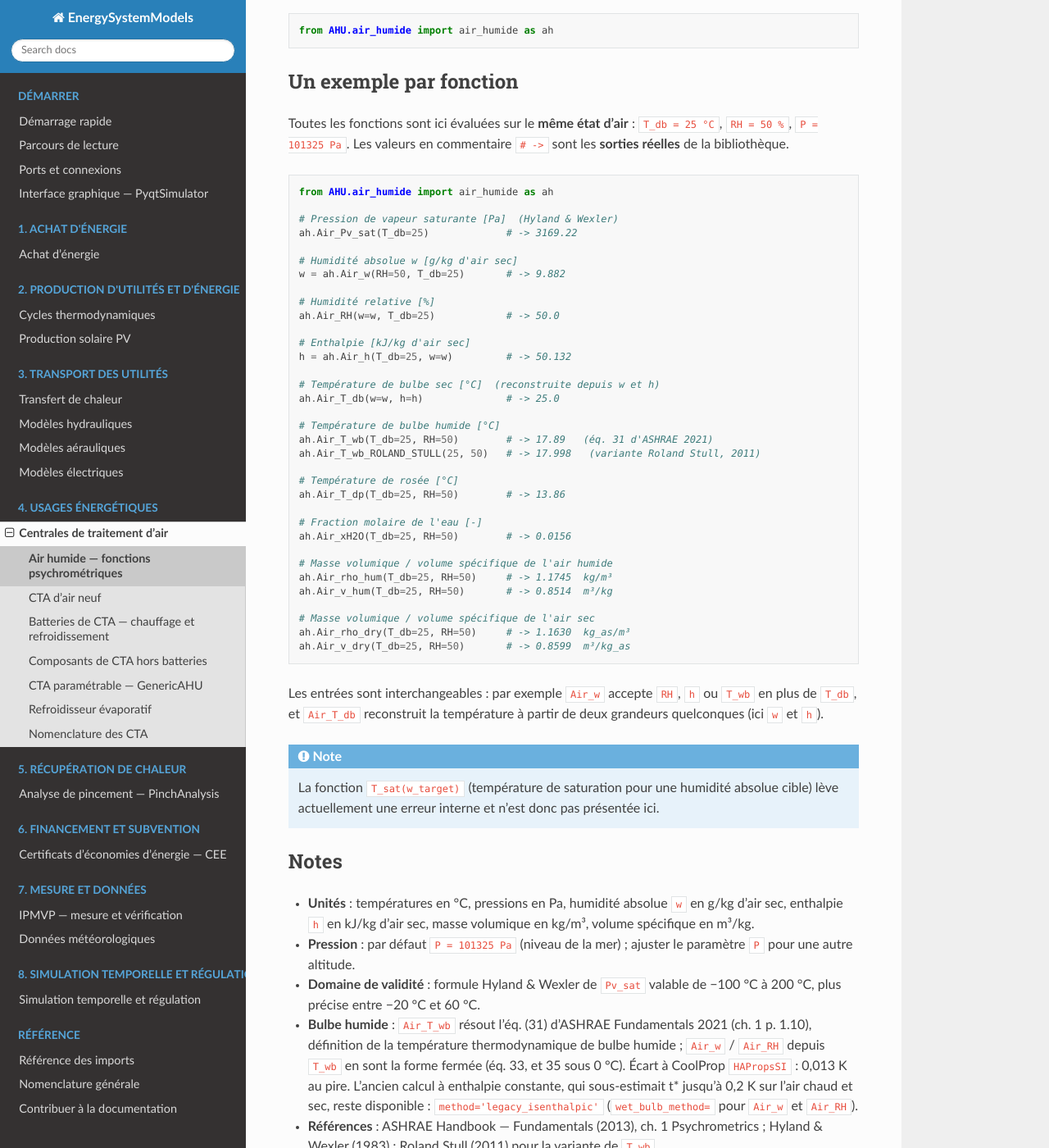
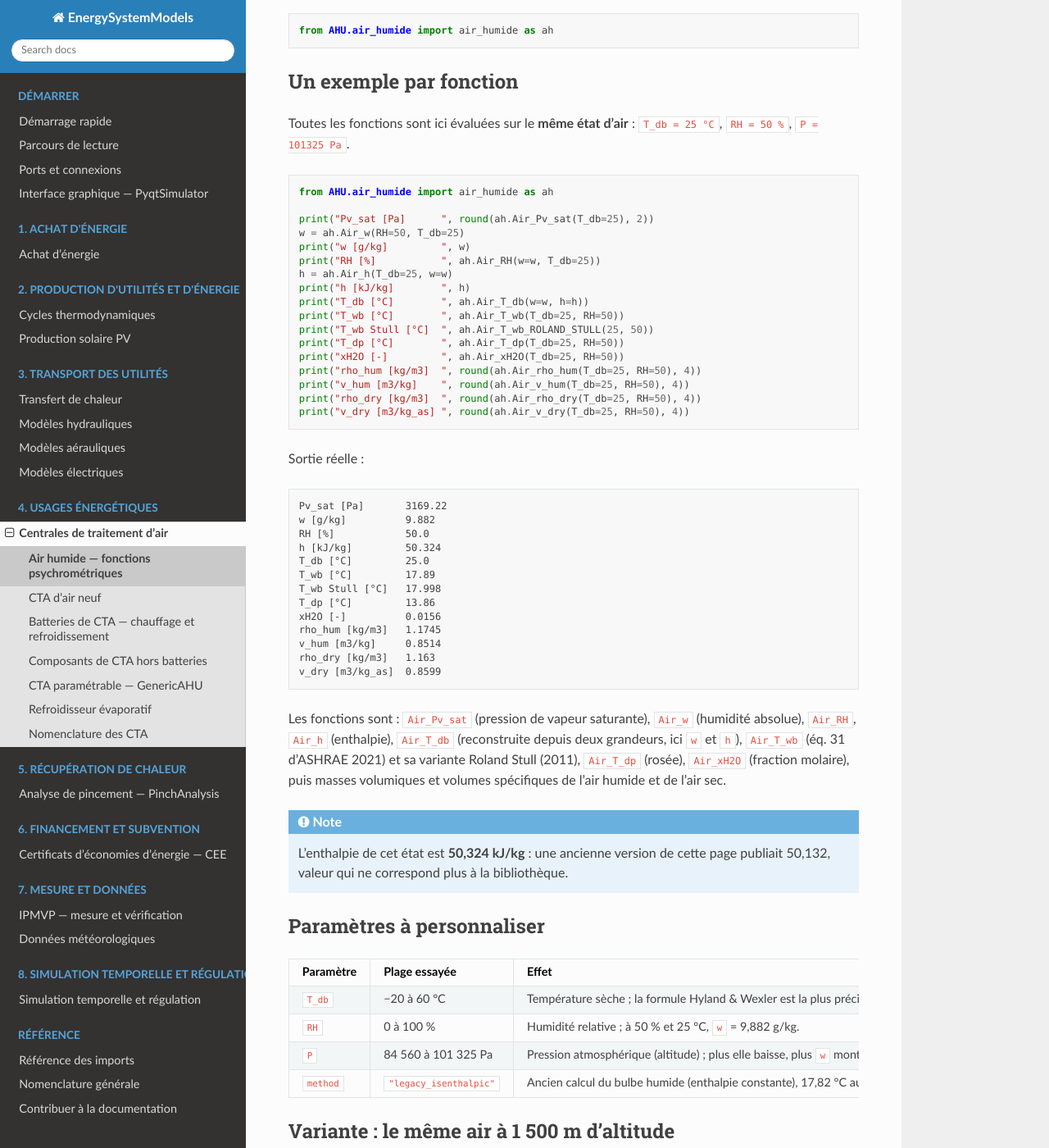
Before and after one commit to ZoheirHADID/EnergySystemModels-fr, a Sphinx documentation site: the page built from docs/source/003-ahu_modules/air_humide.rst, in a window 1280 px wide and 1400 px high, scrolled down 298 px. Shown: the whole window at 82% size. Built offline with Sphinx 7.4.7 and the Read the Docs theme 3.1.0, drawn with Linux system fonts in a browser that asks for light colours; some of the changed text lies outside the part shown.

Commit message:
doc(ahu): air_humide au cran 5, enthalpie corrigee, variante altitude, pieges
Co-Authored-By: Claude Sonnet 5.5 <noreply@anthropic.com>

```diff
--- a/docs/source/003-ahu_modules/air_humide.rst
+++ b/docs/source/003-ahu_modules/air_humide.rst
@@ -17,45 +17,121 @@ Un exemple par fonction
 -----------------------
 
 Toutes les fonctions sont ici évaluées sur le **même état d'air** :
-``T_db = 25 °C``, ``RH = 50 %``, ``P = 101325 Pa``. Les valeurs en commentaire
-``# ->`` sont les **sorties réelles** de la bibliothèque.
+``T_db = 25 °C``, ``RH = 50 %``, ``P = 101325 Pa``.
 
 .. code-block:: python
 
    from AHU.air_humide import air_humide as ah
 
-   # Pression de vapeur saturante [Pa]  (Hyland & Wexler)
-   ah.Air_Pv_sat(T_db=25)             # -> 3169.22
+   print("Pv_sat [Pa]      ", round(ah.Air_Pv_sat(T_db=25), 2))
+   w = ah.Air_w(RH=50, T_db=25)
+   print("w [g/kg]         ", w)
+   print("RH [%]           ", ah.Air_RH(w=w, T_db=25))
+   h = ah.Air_h(T_db=25, w=w)
+   print("h [kJ/kg]        ", h)
+   print("T_db [°C]        ", ah.Air_T_db(w=w, h=h))
+   print("T_wb [°C]        ", ah.Air_T_wb(T_db=25, RH=50))
+   print("T_wb Stull [°C]  ", ah.Air_T_wb_ROLAND_STULL(25, 50))
+   print("T_dp [°C]        ", ah.Air_T_dp(T_db=25, RH=50))
+   print("xH2O [-]         ", ah.Air_xH2O(T_db=25, RH=50))
+   print("rho_hum [kg/m3]  ", round(ah.Air_rho_hum(T_db=25, RH=50), 4))
+   print("v_hum [m3/kg]    ", round(ah.Air_v_hum(T_db=25, RH=50), 4))
+   print("rho_dry [kg/m3]  ", round(ah.Air_rho_dry(T_db=25, RH=50), 4))
+   print("v_dry [m3/kg_as] ", round(ah.Air_v_dry(T_db=25, RH=50), 4))
 
-   # Humidité absolue w [g/kg d'air sec]
-   w = ah.Air_w(RH=50, T_db=25)       # -> 9.882
+Sortie réelle :
 
-   # Humidité relative [%]
-   ah.Air_RH(w=w, T_db=25)            # -> 50.0
+.. code-block:: text
 
-   # Enthalpie [kJ/kg d'air sec]
-   h = ah.Air_h(T_db=25, w=w)         # -> 50.132
+   Pv_sat [Pa]       3169.22
+   w [g/kg]          9.882
+   RH [%]            50.0
+   h [kJ/kg]         50.324
+   T_db [°C]         25.0
+   T_wb [°C]         17.89
+   T_wb Stull [°C]   17.998
+   T_dp [°C]         13.86
+   xH2O [-]          0.0156
+   rho_hum [kg/m3]   1.1745
+   v_hum [m3/kg]     0.8514
+   rho_dry [kg/m3]   1.163
+   v_dry [m3/kg_as]  0.8599
 
-   # Température de bulbe sec [°C]  (reconstruite depuis w et h)
-   ah.Air_T_db(w=w, h=h)              # -> 25.0
+Les fonctions sont : ``Air_Pv_sat`` (pression de vapeur saturante),
+``Air_w`` (humidité absolue), ``Air_RH``, ``Air_h`` (enthalpie),
+``Air_T_db`` (reconstruite depuis deux grandeurs, ici ``w`` et ``h``),
+``Air_T_wb`` (éq. 31 d'ASHRAE 2021) et sa variante Roland Stull (2011),
+``Air_T_dp`` (rosée), ``Air_xH2O`` (fraction molaire), puis masses volumiques
+et volumes spécifiques de l'air humide et de l'air sec.
 
-   # Température de bulbe humide [°C]
-   ah.Air_T_wb(T_db=25, RH=50)        # -> 17.89   (éq. 31 d'ASHRAE 2021)
-   ah.Air_T_wb_ROLAND_STULL(25, 50)   # -> 17.998   (variante Roland Stull, 2011)
+.. note::
 
-   # Température de rosée [°C]
-   ah.Air_T_dp(T_db=25, RH=50)        # -> 13.86
+   L'enthalpie de cet état est **50,324 kJ/kg** : une ancienne version de cette
+   page publiait 50,132, valeur qui ne correspond plus à la bibliothèque.
 
-   # Fraction molaire de l'eau [-]
-   ah.Air_xH2O(T_db=25, RH=50)        # -> 0.0156
+Paramètres à personnaliser
+--------------------------
 
-   # Masse volumique / volume spécifique de l'air humide
-   ah.Air_rho_hum(T_db=25, RH=50)     # -> 1.1745  kg/m³
-   ah.Air_v_hum(T_db=25, RH=50)       # -> 0.8514  m³/kg
+.. list-table::
+   :header-rows: 1
+   :widths: 22 26 52
 
-   # Masse volumique / volume spécifique de l'air sec
-   ah.Air_rho_dry(T_db=25, RH=50)     # -> 1.1630  kg_as/m³
-   ah.Air_v_dry(T_db=25, RH=50)       # -> 0.8599  m³/kg_as
+   * - Paramètre
+     - Plage essayée
+     - Effet
+   * - ``T_db``
+     - −20 à 60 °C
+     - Température sèche ; la formule Hyland & Wexler est la plus précise dans cette plage.
+   * - ``RH``
+     - 0 à 100 %
+     - Humidité relative ; à 50 % et 25 °C, ``w`` = 9,882 g/kg.
+   * - ``P``
+     - 84 560 à 101 325 Pa
+     - Pression atmosphérique (altitude) ; plus elle baisse, plus ``w`` monte à ``RH`` égale.
+   * - ``method``
+     - ``"legacy_isenthalpic"``
+     - Ancien calcul du bulbe humide (enthalpie constante), 17,82 °C au lieu de 17,89 °C ici.
+
+Variante : le même air à 1 500 m d'altitude
+-------------------------------------------
+
+À 1 500 m la pression est d'environ 84 560 Pa. Même température, même humidité
+relative :
+
+.. code-block:: python
+
+   # variante : P = 84 560 Pa (≈ 1 500 m) au lieu de 101 325 Pa
+   P = 84560
+   w_alt = ah.Air_w(RH=50, T_db=25, P=P)
+   print("w [g/kg]       ", w_alt)
+   print("h [kJ/kg]      ", ah.Air_h(T_db=25, w=w_alt))
+   print("rho_hum [kg/m3]", round(ah.Air_rho_hum(T_db=25, RH=50, P=P), 4))
+   print("T_wb [°C]      ", ah.Air_T_wb(T_db=25, RH=50, P=P))
+
+Sortie réelle :
+
+.. code-block:: text
+
+   w [g/kg]        11.878
+   h [kJ/kg]       55.409
+   rho_hum [kg/m3] 0.979
+   T_wb [°C]       17.46
+
+À 1 500 m l'air contient **20 % d'eau en plus** par kg d'air sec (11,9 contre
+9,9 g/kg) et sa masse volumique tombe à 0,979 kg/m³ : un ventilateur à débit
+volumique constant déplace moins de masse.
+
+Pièges : entrées hors domaine non refusées
+------------------------------------------
+
+Les fonctions ne contrôlent pas leurs entrées. Mesuré sur ``Air_w`` :
+
+* ``RH = 120`` renvoie ``24.255`` (pas d'erreur) ;
+* ``RH = -5`` renvoie ``-0.971`` (humidité négative) ;
+* ``T_db = 300`` renvoie ``None`` (hors du domaine de la formule).
+
+Restez entre 0 et 100 % d'humidité relative et dans −100 à 200 °C, et testez
+``None`` en sortie si la température peut sortir du domaine.
 
 Les entrées sont interchangeables : par exemple ``Air_w`` accepte ``RH``,
 ``h`` ou ``T_wb`` en plus de ``T_db``, et ``Air_T_db`` reconstruit la
```
Also changed, not shown: BUGS_LIB.md (+5 -0 lines), JOURNAL_DOC.md (+7 -0 lines), ROADMAP_DOC.md (+1 -1 lines), banc_doc.json (+10 -10 lines).
